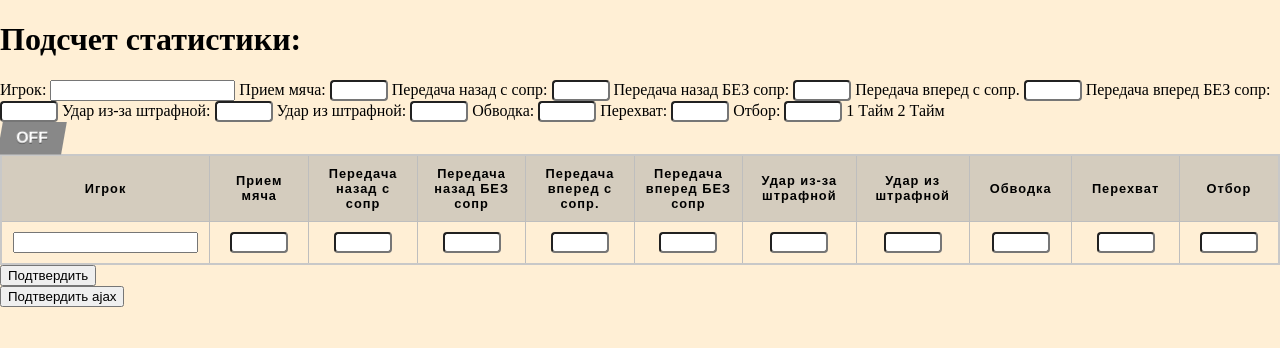
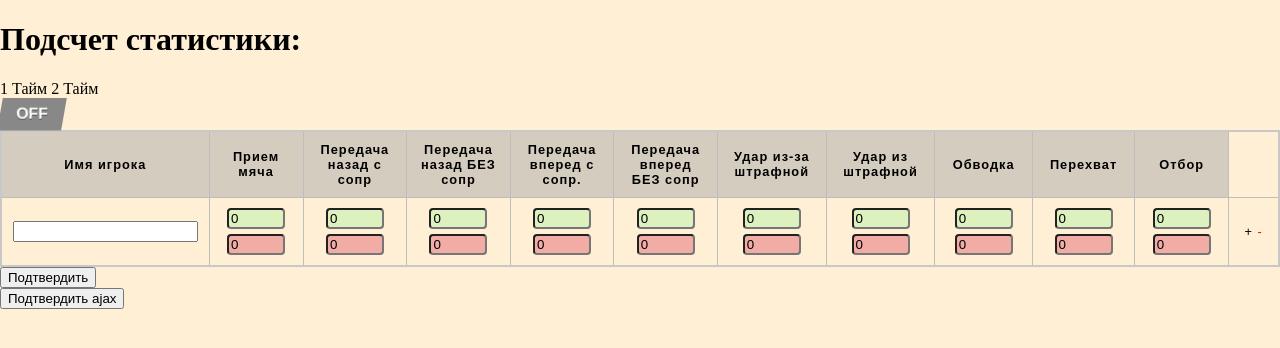
Before and after one commit to Stkos95/Statistic, a Django app: page /statistic/ in a window 1280 px wide. Shown: the part 66-414 px from the top of the page. Run offline with Django 4.2, Linux system fonts and the light colour scheme; data comes from the database, SQL or seed files in the repository; both versions use the stored data as it was after the commit.

Commit message:
after return to way without formsets, and before adding players already filled in the field

```diff
--- a/statist/templates/statist/statistic.html
+++ b/statist/templates/statist/statistic.html
@@ -8,7 +8,6 @@
 <script src="{% static 'js/plus-minus.js' %}"></script>
 
 <h1>Подсчет статистики:</h1>
-{{formset.empty_form}}
 <span onclick="halfSelect(this)" data-half="1">1 Тайм</span>
 <span onclick="halfSelect(this)" data-half="2">2 Тайм</span>
 <div class="checkbox-wrapper-8">
@@ -18,127 +17,81 @@
 
 <form action="{% url 'statistic:result' %}" method="post">
     {% csrf_token %}
+
+
     <div data-half="1" class="half selected">
 
+<table>
 
-<table>
     <tr>
-        {% for f in formset.forms.0 %}
         <th class="head">
-            {{ f.label }}
+            Имя игрока
+        </th>
+        {% for act in actions %}
+           <th class="head">
+               {{ act }}
            </th>
         {% endfor %}
     </tr>
 
-
-
-
-<!--    <tr>-->
-<!--        <th class="head">-->
-<!--            Имя игрока-->
-<!--        </th>-->
-<!--        {% for act in actions %}-->
-<!--           <th class="head">-->
-<!--               {{ act }}-->
-<!--           </th>-->
-<!--        {% endfor %}-->
-<!--    </tr>-->
-
-
-    <tr class="field-row" style="display: none;">
-        {% for f in formset.forms.0 %}
+    <tr class="field-row" style="display:none;">
         <td class="field">
-            {{ f }}
+        <input type="text" name="name-1">
+        </td>
+        {% for act in actions %}
+            <td class="field"><input data-half="1" class="success"  name="{{ act.slug }}-uspeshno-1" type="number" value="0">
+                <input class="fail" name="{{ act.slug }}-oshibka-1" type="number" value="0">
             </td>
         {% endfor %}
+        <td><span class="add-player" onclick="addPlayer(this)">+</span>
 
+        <span class="remove-player" onclick="removePlayer(this)">-</span>
+        </td>
     </tr>
-
-
-
-
-<!--    <tr class="field-row" style="display:none;">-->
-<!--        <td class="field">-->
-<!--        <input type="text" name="name-1">-->
-<!--        </td>-->
-<!--        {% for act in actions %}-->
-<!--            <td class="field"><input data-half="1" class="success"  name="{{ act.slug }}-uspeshno-1" type="number" value="0">-->
-<!--                <input class="fail" name="{{ act.slug }}-oshibka-1" type="number" value="0">-->
-<!--            </td>-->
-<!--        {% endfor %}-->
-<!--        <td><span class="add-player" onclick="addPlayer(this)">+</span>-->
-
-<!--        <span class="remove-player" onclick="removePlayer(this)">-</span>-->
-<!--        </td>-->
-<!--    </tr>-->
 
 
 </table>
     </div>
-<!--</form>-->
 
-<!--    <form action="{% url 'statistic:result' %}" method="post">-->
-<!--        {% csrf_token %}-->
     <div data-half="2" class="half">
 <table>
+
     <tr>
-        {% for f in formset.forms.0 %}
         <th class="head">
-            {{ f.label }}
+            Имя игрока
+        </th>
+        {% for act in actions %}
+           <th class="head">
+               {{ act }}
            </th>
         {% endfor %}
     </tr>
 
-
-
-
-<!--    <tr>-->
-<!--        <th class="head">-->
-<!--            Имя игрока-->
-<!--        </th>-->
-<!--        {% for act in actions %}-->
-<!--           <th class="head">-->
-<!--               {{ act }}-->
-<!--           </th>-->
-<!--        {% endfor %}-->
-<!--    </tr>-->
-
-
-    <tr class="field-row" >
-        {% for f in formset.forms.0 %}
+    <tr class="field-row" style="display:none;">
         <td class="field">
-            {{ f }}
+        <input type="text" name="name-1">
+        </td>
+        {% for act in actions %}
+            <td class="field"><input data-half="1" class="success"  name="{{ act.slug }}-uspeshno-1" type="number" value="0">
+                <input class="fail" name="{{ act.slug }}-oshibka-1" type="number" value="0">
             </td>
         {% endfor %}
+        <td><span class="add-player" onclick="addPlayer(this)">+</span>
 
+        <span class="remove-player" onclick="removePlayer(this)">-</span>
+        </td>
     </tr>
 
-
-
-
-<!--    <tr class="field-row" style="display:none;">-->
-<!--        <td class="field">-->
-<!--        <input type="text" name="name-1">-->
-<!--        </td>-->
-<!--        {% for act in actions %}-->
-<!--            <td class="field"><input data-half="1" class="success"  name="{{ act.slug }}-uspeshno-1" type="number" value="0">-->
-<!--                <input class="fail" name="{{ act.slug }}-oshibka-1" type="number" value="0">-->
-<!--            </td>-->
-<!--        {% endfor %}-->
-<!--        <td><span class="add-player" onclick="addPlayer(this)">+</span>-->
-
-<!--        <span class="remove-player" onclick="removePlayer(this)">-</span>-->
-<!--        </td>-->
-<!--    </tr>-->
 
 </table>
 </div>
 
 
+
 <input type="hidden" name="statistic_type" value="{{ statistic_type }}">
 
 <input type="submit" value="Подтвердить">
-<input type="button" value="Подтвердить ajax">
+<input type="button" id="ajax-send" value="Подтвердить ajax">
 </form>
 
 
@@ -222,22 +175,23 @@
 
     }
     const csrftoken = document.querySelector('[name=csrfmiddlewaretoken]').value;
-    // const sendButton = document.querySelector('[value="Подтвердить"]')
-    // sendButton.addEventListener('click', (event) => {
-    //     event.preventDefault();
-    //     const url = '{% url "statistic:ajax" %}'
-    //     let formData = new FormData();
-    //     formData.append('id', '1');
-    //     formData.append('name', '2');
-    //     let options = {
-    //         method: 'POST',
-    //         headers: {'X-CSRFToken': csrftoken},
-    //         mode: 'same-origin'
-    //     }
-    //     options['body'] = formData;
-    //     fetch(url, options).then(response => response.json())
-    //
-    // })
+
+    const sendButton = document.querySelector('#ajax-send')
+    sendButton.addEventListener('click', (event) => {
+        event.preventDefault();
+        const url = '{% url "statistic:result" %}'
+        let formData = new FormData();
+        formData.append('id', '1');
+        formData.append('name', '2');
+        let options = {
+            method: 'POST',
+            headers: {'X-CSRFToken': csrftoken},
+            mode: 'same-origin'
+        }
+        options['body'] = formData;
+        fetch(url, options).then(response => response.json())
+
+    })
 
 
 </script>
--- a/statist/urls.py
+++ b/statist/urls.py
@@ -9,5 +9,5 @@ urlpatterns = [
     # path('', views.PlayersView.as_view(), name='home'),
     path('', views.CountStatisticView.as_view(), name='count'),
     path('result/', views.ResultStatisticView.as_view(), name='result'),
-    path('test/', views.ajax_action, name='ajax')
+    # path('test/', views.ajax_action, name='ajax')
 ]
--- a/statist/views.py
+++ b/statist/views.py
@@ -70,6 +70,7 @@ class CountStatisticView(GroupRequiredMixin, TemplateView):
         print(formset.forms)
         return self.render_to_response(
             context={'formset': formset,
+                     'actions': actions,
                      'statistic_type': 1})
 
 
@@ -96,7 +97,7 @@ class ResultStatisticView(GroupRequiredMixin,TemplateView):
         return HttpResponse('Опа, отправилось!')
 
 
-def ajax_action(request):
-    print(request.method)
-    print(request.POST)
-    return JsonResponse({'status': 'ok'})
+# def ajax_action(request):
+#     print(request.method)
+#     print(request.POST)
+#     return JsonResponse({'status': 'ok'})
```
Also changed, not shown: statist/admin.py (+7 -2 lines), db.sqlite3. Lines whose indentation alone changed are shown as unchanged.
